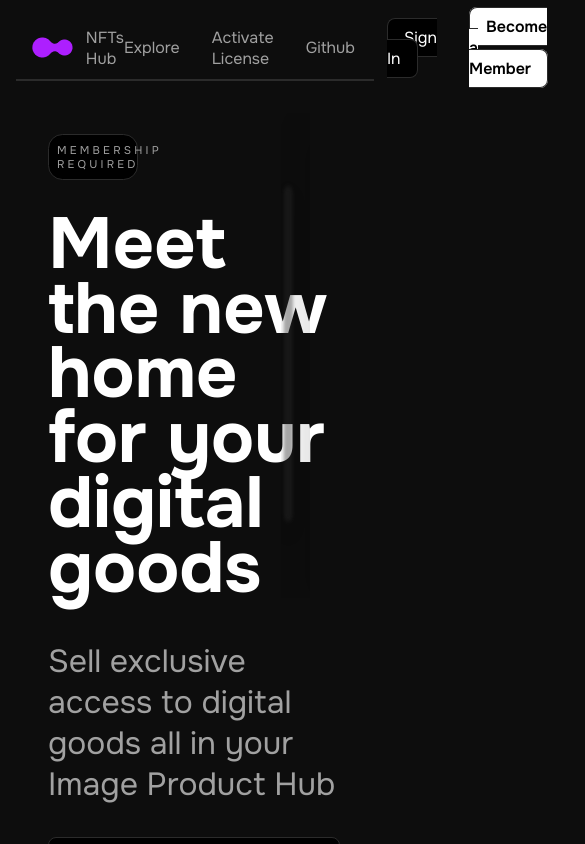
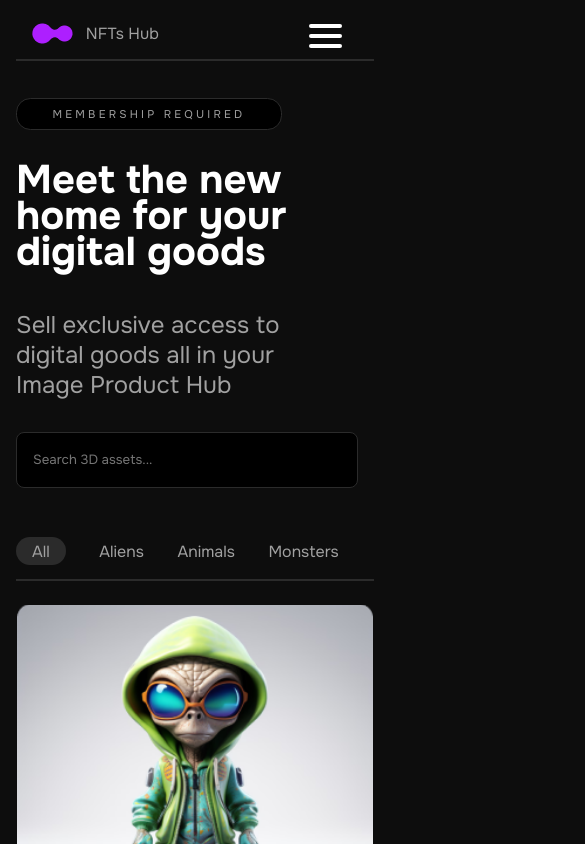
Before and after one commit to JessicaBanini/nft_ecommerce, a React (Create React App) app: page / in a window 390 px wide. Shown: the top 844 px of the page, 585 px wide, since content can reach past the window. Built offline with nearby package versions, Linux system fonts and the light colour scheme.

Commit message:
complete responsiveness

```diff
--- a/src/App.css
+++ b/src/App.css
@@ -40,10 +40,16 @@ li{
 }
 .navbar{
   /* border: #fd0e0e 3px solid; */
+  background-color: #0D0D0D;
+
   display: flex;
   justify-content:space-between;
   align-items: center;
   border-bottom: #2B2B2B 2px solid;
+  position: sticky;
+  top: 0;
+  z-index: 2;
+
 }
 .pages{
   /* border: #0e62fd 3px solid; */
@@ -251,6 +257,7 @@ padding: 0.2rem 1rem 0.2rem 1rem;
  padding-left: 2rem ;
  padding-right: 2rem ;
  margin-top: 1.5rem;
+ /* border: #AD1FFF 3px solid; */
  /*  */
 
 }
@@ -538,9 +545,15 @@ gap: 0.5rem;
  justify-content: space-evenly;
  width: 70%;
 
+
+ /* border: blue 3px solid; */
+
 }
 .card p{
   color:#fcfafa57;
+}
+.card{
+  padding-bottom: 3rem;
 }
 
 .bill{
@@ -606,31 +619,270 @@ gap: 0.5rem;
   /* flex-direction: column; */
 }
 
-@media (min-width: 1024px) {
-h1{
+
+
+
+/* Large Phones (phablets) */
+@media only screen and (min-width: 0px) and (max-width: 767px) {
+  body{
+    padding: 0.5rem 1rem 0 1rem;
+    overflow-x: hidden;
+    /* border: #AD1FFF 3px solid; */
+  }
+ .mainpage{
+    padding: 0rem 0rem 0 0rem;
+    width: 100%;
+ }
+ .wordings{
+  padding-top: 1rem;
+}
+ .tagline{
+  font-size: 1.5rem;
+ }
+ h1{
+  font-size: 2.5rem;
+  width:95%;
+  /* border: #AD1FFF 3px solid; */
+ }
+ .membership{
+width: 70%;
+ }
+ .search{
+  width: 90%;
+ }
+.types{
+  font-size: 1rem;
+  width: 85%;
+  gap: 0.2rem;
+  margin-top: 1rem;
+  margin-bottom: 1rem;
+  align-items: center;
+  /* border: #AD1FFF 3px solid; */
+}
+.nft-container{
+   padding-left: 0rem;
+  padding-right: 0rem;
+  justify-content: center;
+  align-items: center;
+}
+.nft img{
+  width:100%;
+  height: 22rem;
+  /* align-items: center; */
 
 }
-.mainpage{
+.mailing{
+  margin-left: -24rem;
+  margin-top: 10rem;
+  width: 100%;
+}
+.footer{
+  padding: 1rem 0.5rem 0 0.5rem;
+  margin-top: 2rem;
+}
+.mail .mailbtn{
+  margin-left: 75%;
+  margin-top: -4rem;
+  font-size: 0.8rem;
+}
+.license-container ,.form-container ,.card{
+  width: 100%;
+}
+.card-container{
+  display: block;
+ justify-content: none;
+ width: 100%;
 
 }
-.tagline{
+.card-page{
+  padding: 0.5rem;
+}
+.card-page .tag{
+text-align: center;
+}
+.success-page{
+
+  margin: 5rem;
+}
+
 
 }
+/* very small phones */
+@media only screen and (min-width: 0px) and (max-width: 361px) {
 
-.carousel-wrapper {
-  /* border: #0efd1a 3px solid; */
+ .nft button{
+  margin-left: 18rem;
+ }
+ .nft img{
+   width:100%;
+   height: 22rem;
 
-  /* width: 60%; */
 
-  /* margin-right: -4rem; */
-}
-.membership{
+ }
 
-}
-.tagline{
 
 }
 
 
+@media only screen and (min-width: 768px) and (max-width: 1024px) {
+  /* Styles for large phones */
+  body {
+    padding: 0.5rem 1rem 0 1rem;
+  }
+  .mainpage{
+    padding: 0rem 1rem 0 1rem;
+    width: 100%;
+ }
+ h1{
+  font-size: 4.5rem;
+  width:108%;
+  /* border: #AD1FFF 3px solid; */
+ }
+ .tagline{
+width: 100%;
+ }
+
+ .membership{
+  width: 40%;
+   }
+   .search{
+    width: 108%;
+   }
+
+   .types{
+    font-size: 1.5rem;
+    width: 100%;
+    gap: 0.2rem;
+    margin-top: 0rem;
+    margin-bottom: 1rem;
+    align-items: center;
+    justify-content: space-evenly;
+    /* border: #AD1FFF 3px solid; */
+  }
+  .nft-container{
+    padding-left: 0rem;
+   padding-right: 0rem;
+   justify-content: center;
+   align-items: center;
+   gap: 2rem;
+ }
+ .nft img{
+  width:100%;
+  height: 22rem;
+  /* align-items: center; */
 
 }
+.footer{
+  padding: 1rem 0.5rem 0 0.5rem;
+  margin-top: 2rem;
+}
+.mailing{
+  margin-left: 0rem;
+  /* margin-top: 10rem; */
+  /* width: 0%; */
+}
+.mail .mailbtn{
+  margin-left: 75%;
+  margin-top: -4rem;
+  font-size: 0.8rem;
+}
+.license-container ,.form-container ,.card{
+  width: 60%;
+}
+.card-container{
+ width: 100%;
+ gap: 1rem;
+
+}
+.card-page{
+  padding:1.5rem 0.5rem 0.5rem 0.5rem;
+}
+}
+@media only screen and (width: 768px){
+
+
+  .nft button{
+    margin-left: 19rem;
+   }
+}
+
+/* navbar for Phones & Tablets */
+@media only screen and (min-width: 0px) and (max-width: 1024px) {
+  .react-multi-carousel-item--active {
+    display: none;
+  }
+  .carousel-item-inner {
+    display: none;
+
+  }
+  .carousel-item-inner img {
+   display: none;
+  }
+.navbar .menu span {
+  height: 0.25rem;
+  width: 100%;
+  background-color: #fff;
+  border-radius: 0.2rem;
+}
+.navbar .menu {
+  display: none;
+  position: absolute;
+  top: 1rem;
+  right: 2rem;
+  flex-direction: column;
+  justify-content: space-between;
+  width: 2.05rem;
+  height: 1.5rem;
+  display: flex;
+}
+.navbar{
+ top: -0.1rem;
+
+}
+
+  .pages {
+
+     display: flex;
+    /* justify-content: left; */
+    align-items:end;
+      /* list-style: none; */
+      width: 100%;
+      height: 100vh;
+      display: none;
+      flex-direction: column;
+      position: absolute;
+      z-index: 2;
+      top: 50px;
+      right: -3rem;
+      background-color: rgb(0, 0, 0);
+      border: 1px solid #ccc;
+      padding: 2rem ;
+      -webkit-backdrop-filter: blur(10px); /* For Safari */
+      backdrop-filter: blur(10px); /* Blur effect */
+      border-radius: 10px; /* Rounded corners */
+      background: rgba(0, 0, 0, 0.342); /* Semi-transparent background */
+      border: 1px solid rgba(0, 0, 0, 0.384);
+      box-shadow: 0 4px 30px rgba(0, 0, 0, 0.1); /* Soft shadow */
+
+      /* text-align: center; */
+  }
+
+  .pages.open {
+      display: flex;
+  }
+  .pages a {
+    /* border: #AD1FFF 4px solid; */
+    color: #ffffff;
+    font-size: 1.8rem;
+
+  }
+  .pages .member{
+    font-size: 1.6rem;
+    color:#000000
+  }
+  .pages .member:hover{
+    color: #f0f0f0;
+  }
+
+
+}
--- a/src/App.js
+++ b/src/App.js
@@ -1,4 +1,4 @@
-import React from 'react'
+import React,{useState} from 'react'
 import { BrowserRouter as Router, Routes, Route, Link } from 'react-router-dom';
 import FilteredImages from './FilteredImages';
 import './App.css';
@@ -230,6 +230,8 @@ function App() {
       type: 'monster' },
 
   ];
+
+
   return (
     <>
 
--- a/src/FilteredImages.js
+++ b/src/FilteredImages.js
@@ -1,17 +1,23 @@
-import React from 'react';
+import React,{useState} from 'react';
 import { useParams } from 'react-router-dom';
 import './App.css';
 import download from './images/download.png';
 import Mainpage from './Mainpage';
 
 
-function FilteredImages({ images }) {
+function FilteredImages({ images}) {
+  const [searchQuery, setSearchQuery] = useState("");  // Manage search state here
   const { type } = useParams();
-  const filteredImages = !type || type === 'all' ? images : images.filter(image => image.type === type);
+  const filteredImages = images
+  .filter(image => !type || type === 'all' || image.type === type)
+  .filter(image => image.name.toLowerCase().includes(searchQuery.toLowerCase()));
 //   console.log('Filtered images:', filteredImages); // Log the filtered images
 
   return (<>
-    <Mainpage/>
+     <Mainpage
+        searchQuery={searchQuery}
+        setSearchQuery={setSearchQuery}
+      />
 
     <div className='nft-container'>
       {filteredImages.length > 0 ? (
--- a/src/Mainpage.js
+++ b/src/Mainpage.js
@@ -1,7 +1,7 @@
 import React, { useState } from 'react';
 import { Link } from 'react-router-dom';
-// import FilteredImages from './FilteredImages';
-
+import FilteredImages from './FilteredImages';
+import App from './App';
 import Carousel from 'react-multi-carousel';
 import 'react-multi-carousel/lib/styles.css';
 import FuzzySlim from './images/FuzzySlim.png';
@@ -9,7 +9,7 @@ import Cyndor from './images/Cyndor.png';
 import Gorilla from './images/Gorilla.png';
 import CodeRed from './images/CodeRed.png';
 
-function Mainpage() {
+function Mainpage({ searchQuery, setSearchQuery }) {
   const responsive = {
     desktop: {
       breakpoint: { max: 3000, min: 1024 },
@@ -35,7 +35,7 @@ function Mainpage() {
   ];
 
   const [activeCategory, setActiveCategory] = useState('all');
-  const [searchQuery, setSearchQuery] = useState(''); // State for search query
+  // const [searchQuery, setSearchQuery] = useState(''); // State for search query
 
   const handleCategoryClick = (category) => {
     setActiveCategory(category);
@@ -45,10 +45,10 @@ function Mainpage() {
     setSearchQuery(event.target.value);
   };
 
-  // Filter images based on search query
-  const filteredImages = images.filter(image =>
-    image.name.toLowerCase().includes(searchQuery.toLowerCase())
-  );
+  // // Filter images based on search query
+  // const filteredImages = images.filter(image =>
+  //   image.name.toLowerCase().includes(searchQuery.toLowerCase())
+  // );
 
 
   return (
@@ -63,8 +63,8 @@ function Mainpage() {
                type="search"
                placeholder='Search 3D assets...'
                value={searchQuery}
-               onChange={handleSearchChange}
-          />
+               onChange={handleSearchChange}  // Use the handler function
+               />
         <div className='types'>
         <li className={activeCategory === 'all' ? 'active' : ''} onClick={() => handleCategoryClick('all')}>
               <Link to="/images/all">All</Link>
@@ -96,7 +96,7 @@ function Mainpage() {
             // transitionDuration={800}
             customTransition="transform 2000ms ease-in-out"
           >
-            {filteredImages.length > 0 ? (
+            {images.length > 0 ? (
 
               images.map((image, index) => (
                 <div key={index} className="carousel-item-inner">
--- a/src/Membership.js
+++ b/src/Membership.js
@@ -6,7 +6,7 @@ function Membership() {
   return (
     <div className="card-page">
         <h2>Get Unlimited Access</h2>
-        <p>Access hundreds of pro 3D asset with a subscription</p>
+        <p className='tag'>Access hundreds of pro 3D asset with a subscription</p>
   <section className='card-container'>
   <div className='card'>
     <div className='card-head'>Monthly
--- a/src/Navbar.js
+++ b/src/Navbar.js
@@ -1,26 +1,34 @@
-import React from 'react'
+import React,{useState} from 'react'
 import logo from './images/logo.png';
-import { Link } from 'react-router-dom';
+import { Link, NavLink } from 'react-router-dom';
 
-function Navbar({ toggleSignUp }) { // Accept the toggleSignUp prop
+function Navbar(){
+  const [menuOpen, setMenuOpen] = useState(false);
+
     return (
       <section className='navbar'>
           <Link to='/'><div className='logo'>
               <img src={logo} alt="IHUB Logo"/> NFTs Hub
-        </div></Link>
+          </div>
+          </Link>
+          <div className="menu" onClick={() => setMenuOpen(!menuOpen)}>
+            <span></span>
+            <span></span>
+            <span></span>
+        </div>
 
-        <div className='pages'>
+          <div className={`pages ${menuOpen ? "open" : ""}`}>
               {/* <ul> */}
                   <li><a href="/">Explore</a></li>
-                <li><Link to="/license">Activate License</Link></li>
                   <li><a href="https://github.com/EmyBrown">Github</a></li>
-                <li><Link to="/signin" button  className='signin'>Sign In</Link></li>
-                <li><Link to="/membership"button className='member'>Become a Member</Link></li>
+                  <li><a href="/license">Activate License</a></li>
+                  <li><a href="/signin" button className='signin'>Sign In</a ></li>
+                  <li><a href="/membership" button className='member'>Become a Member</a></li>
               {/* </ul> */}
           </div>
+      </section>
+  );
 
-    </section>
-  )
 }
 
 export default Navbar
```
Lines whose indentation alone changed are shown as unchanged.
